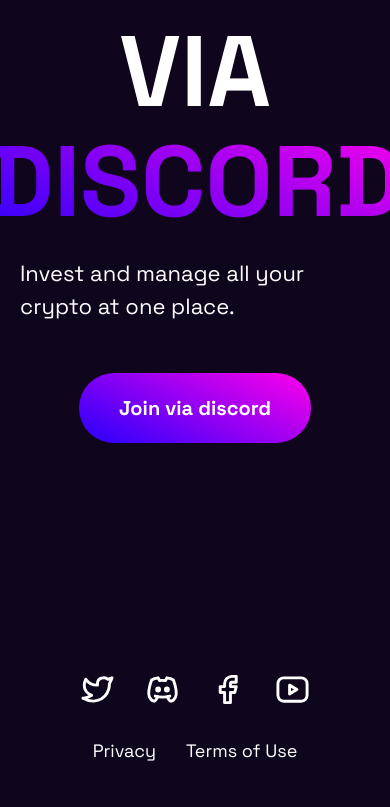
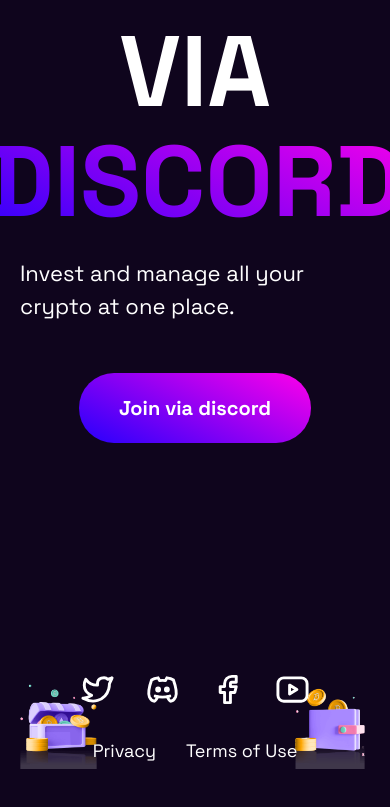
Before and after one commit to khusan2006/Coindom, a React (Create React App) app: page / in a window 390 px wide. Shown: the part 3952-4759 px from the top of the page. Built offline with nearby package versions, Linux system fonts and the light colour scheme; no server answers.

Commit message:
make footer responsive to tablets

```diff
--- a/src/components/footer/footer.css
+++ b/src/components/footer/footer.css
@@ -53,3 +53,10 @@
   width: 3.5rem;
   height: 3.5rem;
 }
+
+@media screen and (max-width: 750px) {
+  footer{
+    background-size: contain;
+    background-repeat: no-repeat;
+  }
+}
```
